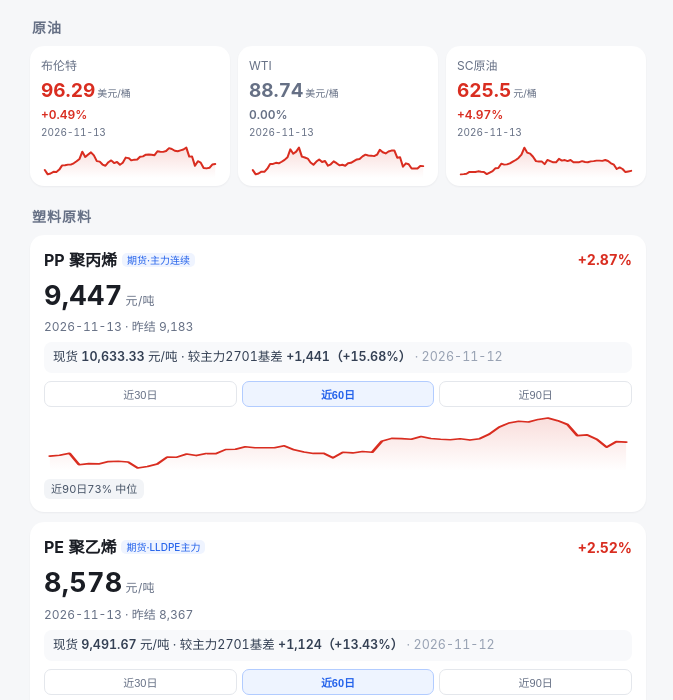
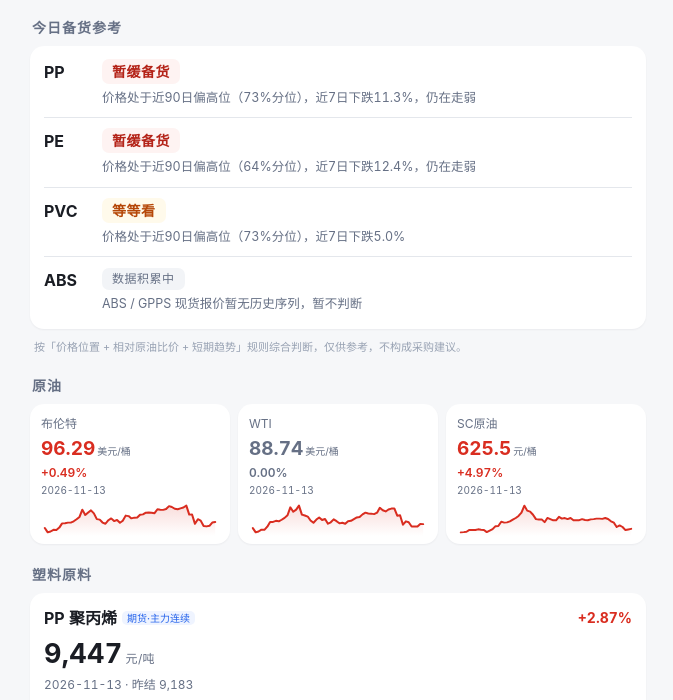
Before and after one commit to zhuyilun520/plastic-quote, a plain HTML site: page docs/index.html in a window 1280 px wide. Shown: the part 85-785 px from the top of the page, without its empty margins (302-975 px from the left). Drawn offline with Linux system fonts and the light colour scheme.

Commit message:
feat: 顶部新增今日备货参考结论（可以备货/等等看/暂缓备货）

```diff
--- a/docs/index.html
+++ b/docs/index.html
@@ -65,6 +65,17 @@ h2{font-size:14px;color:var(--sub);font-weight:600;margin:20px 2px 8px;letter-sp
 .chartbar button{flex:1;font-size:11px;padding:4px 0;border-radius:7px;
   border:1px solid var(--line);background:#fff;color:var(--sub)}
 .chartbar button.on{background:#eef4ff;border-color:#b2ccff;color:var(--accent);font-weight:600}
+.advice-row{display:flex;align-items:flex-start;gap:10px;padding:10px 0;border-bottom:1px solid var(--line)}
+.advice-row:last-child{border-bottom:none;padding-bottom:2px}
+.advice-row:first-child{padding-top:0}
+.acode{width:48px;font-weight:700;font-size:16px;flex:none;padding-top:1px}
+.abody{flex:1;min-width:0}
+.badge{display:inline-block;font-size:14px;font-weight:700;border-radius:7px;padding:2px 10px;letter-spacing:.5px}
+.badge.buy{background:#ecfdf3;color:#067647}
+.badge.wait{background:#fffaeb;color:#b54708}
+.badge.hold{background:#fef3f2;color:#b42318}
+.badge.na{background:#f2f4f7;color:#667085;font-size:12px;font-weight:500}
+.areason{font-size:12.5px;color:#667085;margin-top:4px;line-height:1.55}
 .sigrow{display:flex;align-items:flex-start;gap:10px;padding:10px 0;border-bottom:1px solid var(--line)}
 .sigrow:last-child{border-bottom:none;padding-bottom:0}
 .sigrow:first-child{padding-top:0}
@@ -111,6 +122,13 @@ footer{margin-top:26px;padding:14px 4px 0;border-top:1px solid var(--line);
     </div>
     <button class="refresh" onclick="loadData(true)">刷新</button>
   </header>
+
+  <section>
+    <h2>今日备货参考</h2>
+    <div class="card" id="advice"></div>
+    <p style="font-size:11px;color:#98a2b3;margin:6px 4px 0">
+      按「价格位置 + 相对原油比价 + 短期趋势」规则综合判断，仅供参考，不构成采购建议。</p>
+  </section>
 
   <section>
     <h2>原油</h2>
@@ -357,6 +375,56 @@ function switchRange(btn) {
   }
 }
 
+function advice(sig) {
+  if (!sig || sig.pos90 === null || sig.pos90 === undefined) return null;
+  var score = 0;
+  var reasons = [];
+  if (sig.pos90 <= 25) { score += 2; reasons.push("价格处于近90日低位（" + sig.pos90.toFixed(0) + "%分位）"); }
+  else if (sig.pos90 <= 45) { score += 1; reasons.push("价格处于近90日偏低位置（" + sig.pos90.toFixed(0) + "%分位）"); }
+  else if (sig.pos90 >= 80) { score -= 2; reasons.push("价格处于近90日高位（" + sig.pos90.toFixed(0) + "%分位）"); }
+  else if (sig.pos90 >= 60) { score -= 1; reasons.push("价格处于近90日偏高位（" + sig.pos90.toFixed(0) + "%分位）"); }
+  else { reasons.push("价格处于近90日中位（" + sig.pos90.toFixed(0) + "%分位）"); }
+
+  if (sig.ratio_pos90 !== null && sig.ratio_pos90 !== undefined) {
+    if (sig.ratio_pos90 <= 25) { score += 1; reasons.push("相对原油偏便宜"); }
+    else if (sig.ratio_pos90 >= 80) { score -= 1; reasons.push("相对原油偏贵"); }
+  }
+
+  if (sig.pct7 !== null && sig.pct7 !== undefined) {
+    if (sig.pct7 <= -5) { score -= 1; reasons.push("近7日下跌" + Math.abs(sig.pct7).toFixed(1) + "%，仍在走弱"); }
+    else if (sig.pct7 <= -2) { reasons.push("近7日下跌" + Math.abs(sig.pct7).toFixed(1) + "%"); }
+    else if (sig.pct7 >= 5) { score -= 1; reasons.push("近7日上涨" + sig.pct7.toFixed(1) + "%，涨幅较大"); }
+    else if (sig.pct7 >= 2) { reasons.push("近7日上涨" + sig.pct7.toFixed(1) + "%"); }
+    else { reasons.push("近7日走势平稳"); }
+  }
+
+  if (sig.streak <= -3) { score -= 1; reasons.push("已连跌" + (-sig.streak) + "日"); }
+  else if (sig.streak >= 3) { score -= 1; reasons.push("已连涨" + sig.streak + "日"); }
+
+  var label, cls;
+  if (score >= 2) { label = "可以备货"; cls = "buy"; }
+  else if (score <= -2) { label = "暂缓备货"; cls = "hold"; }
+  else { label = "等等看"; cls = "wait"; }
+  return {label: label, cls: cls, reason: reasons.join("，")};
+}
+
+function renderAdvice() {
+  var el = document.getElementById("advice");
+  var rows = [["PP", "PP"], ["PE", "L"], ["PVC", "V"]];
+  var html = "";
+  rows.forEach(function(r) {
+    var a = advice((DATA.signals || {})[r[1]]);
+    if (!a) return;
+    html += '<div class="advice-row"><div class="acode">' + r[0] + "</div>" +
+      '<div class="abody"><span class="badge ' + a.cls + '">' + a.label + "</span>" +
+      '<div class="areason">' + esc(a.reason) + "</div></div></div>";
+  });
+  html += '<div class="advice-row"><div class="acode">ABS</div><div class="abody">' +
+    '<span class="badge na">数据积累中</span>' +
+    '<div class="areason">ABS / GPPS 现货报价暂无历史序列，暂不判断</div></div></div>';
+  el.innerHTML = html;
+}
+
 function renderSignals() {
   var el = document.getElementById("signals");
   var rows = [
@@ -491,6 +559,7 @@ function renderWarn(data) {
 function renderAll(data) {
   DATA = data;
   document.getElementById("gen").textContent = data.generated_at || "--";
+  renderAdvice();
   renderOil();
   renderPlastic();
   renderSignals();
```
